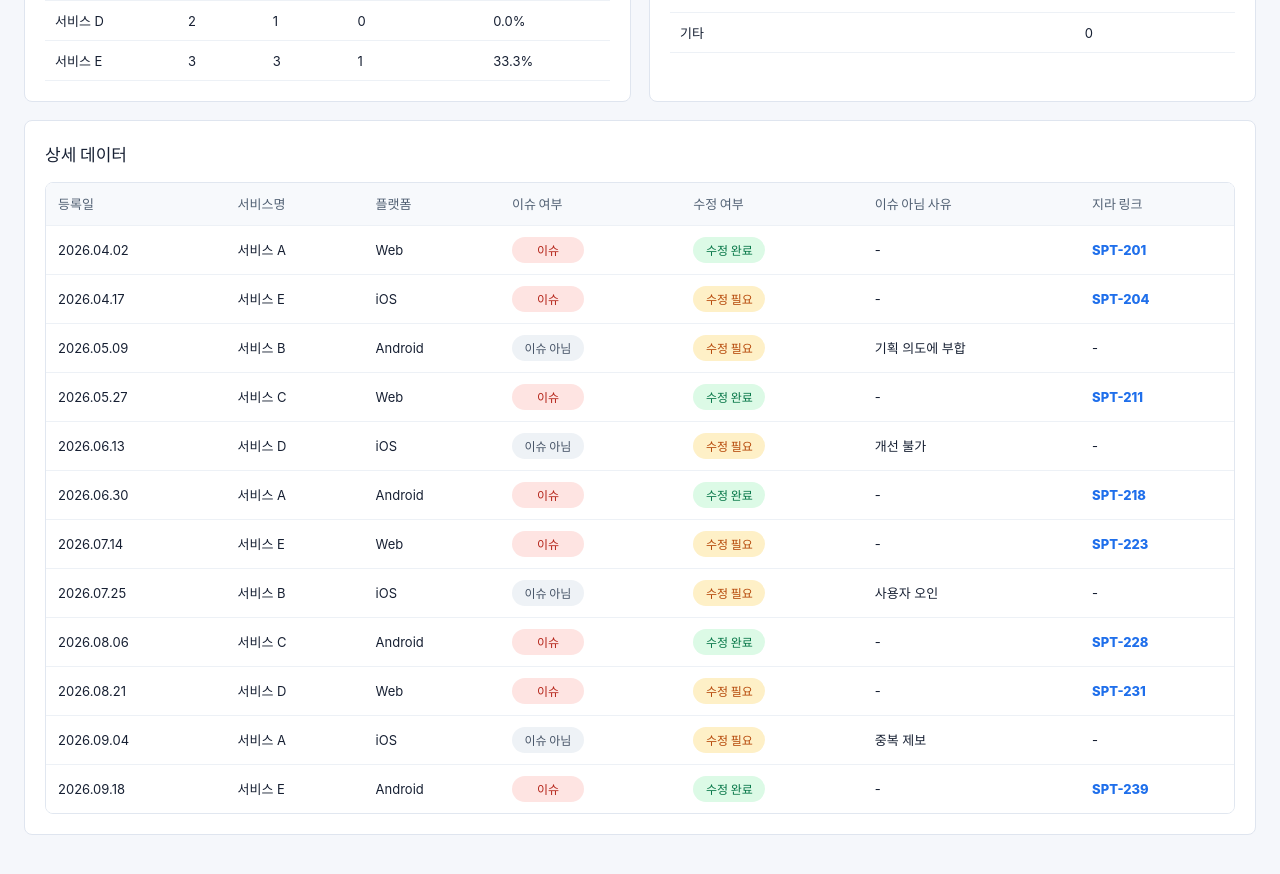
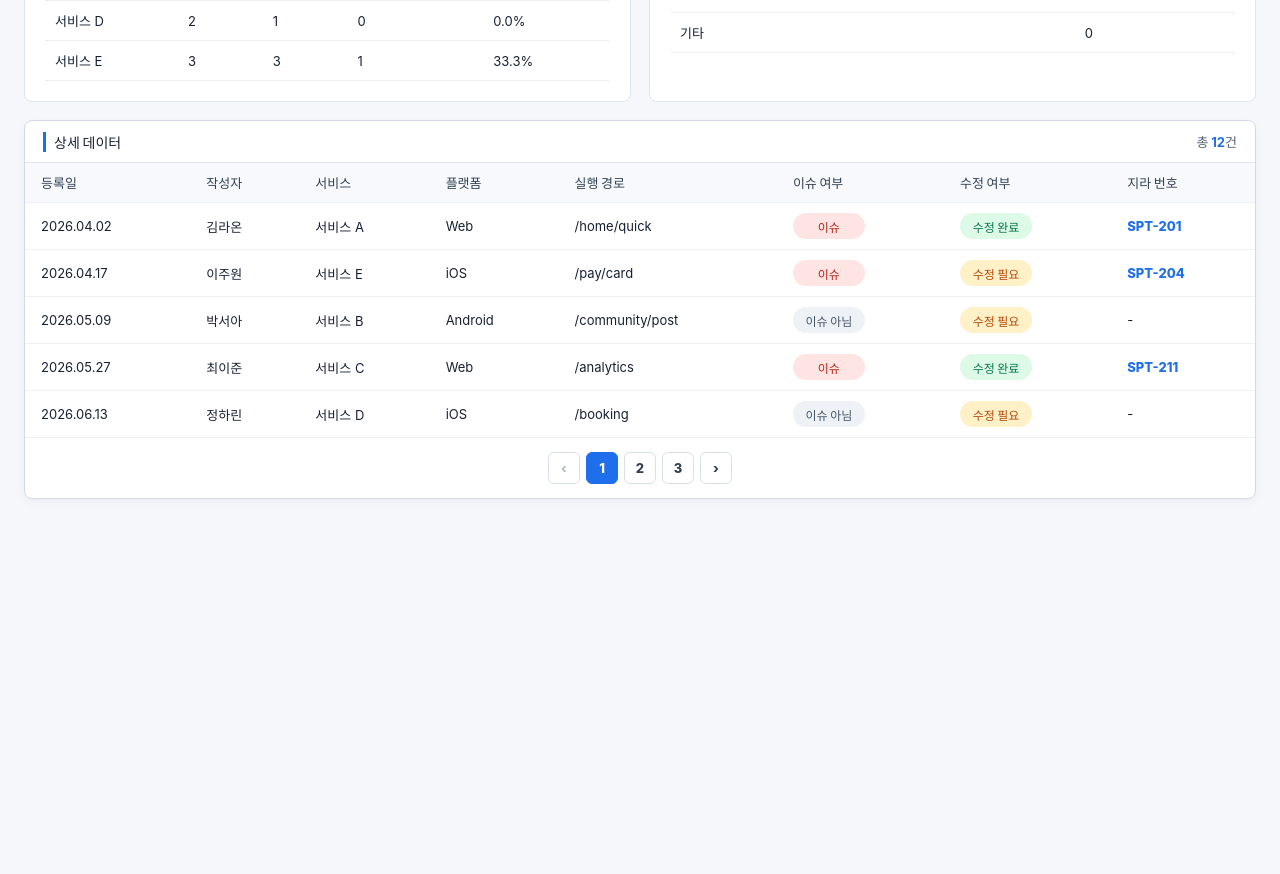
Before and after one commit to HYBEN09/supporters_dashboard, a React (Vite) app: page /dashboard in a window 1280 px wide. Shown: the part 1360-2234 px from the top of the page. After the commit the page ends 1907 px from the top, so only its background shows below. Built offline with nearby package versions, Linux system fonts and the light colour scheme.

Commit message:
style(dashboard): refine detail data table layout

```diff
--- a/src/components/ui/Pagination.module.css
+++ b/src/components/ui/Pagination.module.css
@@ -1,15 +1,38 @@
 .pagination {
   display: flex;
   align-items: center;
-  justify-content: flex-end;
-  gap: 12px;
-  margin-top: 16px;
+  justify-content: center;
+  gap: 6px;
+  padding: 14px 0;
 }
 
-.pagination span {
-  min-width: 68px;
-  color: #536174;
+.pageButton {
+  display: inline-flex;
+  align-items: center;
+  justify-content: center;
+  width: 32px;
+  height: 32px;
+  border: 1px solid #d8e0ec;
+  border-radius: 6px;
+  background: #ffffff;
+  color: #344054;
   font-size: 13px;
   font-weight: 800;
-  text-align: center;
 }
+
+.pageButton:hover:not(:disabled) {
+  border-color: #1f6feb;
+  color: #1f6feb;
+}
+
+.pageButton:disabled {
+  color: #b4bdca;
+  cursor: not-allowed;
+}
+
+.active,
+.active:hover:not(:disabled) {
+  border-color: #1f6feb;
+  background: #1f6feb;
+  color: #ffffff;
+}
--- a/src/components/ui/Pagination.tsx
+++ b/src/components/ui/Pagination.tsx
@@ -1,4 +1,3 @@
-import { Button } from "./Button";
 import styles from "./Pagination.module.css";
 
 type PaginationProps = {
@@ -8,17 +7,43 @@ type PaginationProps = {
 };
 
 export function Pagination({ page, totalPages, onChange }: PaginationProps) {
+  const pages = Array.from({ length: totalPages }, (_, index) => index + 1);
+
   return (
-    <div className={styles.pagination} aria-label="페이지네이션">
-      <Button disabled={page === 1} onClick={() => onChange(page - 1)}>
-        이전
-      </Button>
-      <span>
-        {page} / {totalPages}
-      </span>
-      <Button disabled={page === totalPages} onClick={() => onChange(page + 1)}>
-        다음
-      </Button>
-    </div>
+    <nav className={styles.pagination} aria-label="페이지네이션">
+      <button
+        aria-label="이전 페이지"
+        className={styles.pageButton}
+        disabled={page === 1}
+        type="button"
+        onClick={() => onChange(page - 1)}
+      >
+        ‹
+      </button>
+      {pages.map((pageNumber) => (
+        <button
+          aria-current={pageNumber === page ? "page" : undefined}
+          className={
+            pageNumber === page
+              ? `${styles.pageButton} ${styles.active}`
+              : styles.pageButton
+          }
+          key={pageNumber}
+          type="button"
+          onClick={() => onChange(pageNumber)}
+        >
+          {pageNumber}
+        </button>
+      ))}
+      <button
+        aria-label="다음 페이지"
+        className={styles.pageButton}
+        disabled={page === totalPages}
+        type="button"
+        onClick={() => onChange(page + 1)}
+      >
+        ›
+      </button>
+    </nav>
   );
 }
--- a/src/pages/DashboardPage.module.css
+++ b/src/pages/DashboardPage.module.css
@@ -110,3 +110,85 @@
   color: #526174;
   font-weight: 900;
 }
+
+.detailPanel {
+  overflow: hidden;
+  border: 1px solid #d2d9e6;
+  border-radius: 8px;
+  background: #ffffff;
+  box-shadow: 0 4px 12px rgba(16, 24, 40, 0.04);
+}
+
+.detailHeader {
+  display: flex;
+  align-items: center;
+  justify-content: space-between;
+  min-height: 42px;
+  border-bottom: 1px solid #dfe5ef;
+  padding: 0 18px;
+}
+
+.detailHeader h2 {
+  margin: 0;
+  border-left: 3px solid #1f6feb;
+  color: #172033;
+  font-size: 14px;
+  font-weight: 900;
+  padding-left: 8px;
+}
+
+.detailHeader span {
+  color: #526174;
+  font-size: 13px;
+  font-weight: 800;
+}
+
+.detailHeader strong {
+  color: #1f6feb;
+}
+
+.detailTableWrap {
+  overflow-x: auto;
+}
+
+.detailTable {
+  width: 100%;
+  min-width: 1000px;
+  border-collapse: collapse;
+  font-size: 13px;
+}
+
+.detailTable th {
+  height: 38px;
+  background: #f7f9fc;
+  color: #344054;
+  font-weight: 900;
+  text-align: left;
+}
+
+.detailTable th,
+.detailTable td {
+  border-bottom: 1px solid #edf1f6;
+  padding: 10px 16px;
+  vertical-align: middle;
+}
+
+.detailTable tbody tr:hover {
+  background: #f8fbff;
+}
+
+.detailTable a {
+  color: #1f6feb;
+  font-weight: 800;
+  text-decoration: none;
+}
+
+.detailTable a:hover {
+  text-decoration: underline;
+}
+
+.empty {
+  height: 120px;
+  color: #667085;
+  text-align: center;
+}
--- a/src/pages/DashboardPage.tsx
+++ b/src/pages/DashboardPage.tsx
@@ -30,7 +30,8 @@ import type {
   SelectableFilter,
   ServiceName,
 } from "../types/issue";
-import { formatPercent } from "../utils/formatters";
+import { usePagination } from "../hooks/usePagination";
+import { createJiraUrl, formatDate, formatPercent } from "../utils/formatters";
 import {
   DEFAULT_FILTERS,
   filterIssues,
@@ -43,9 +44,10 @@ import {
   getServiceStatus,
 } from "../utils/issueMetrics";
 import { KpiCard } from "../components/dashboard/KpiCard";
-import { IssueTable } from "../components/tables/IssueTable";
 import { Button } from "../components/ui/Button";
+import { Pagination } from "../components/ui/Pagination";
 import { SectionCard } from "../components/ui/SectionCard";
+import { StatusBadge } from "../components/ui/StatusBadge";
 import styles from "./DashboardPage.module.css";
 
 const reasonColors = ["#1f6feb", "#12b76a", "#f79009", "#f04438", "#667085"];
@@ -83,6 +85,7 @@ export function DashboardPage() {
     () => getNotIssueReasonStatus(filteredIssues),
     [filteredIssues],
   );
+  const detailPagination = usePagination(filteredIssues, 5);
 
   const periodSummary = `${selectedPeriod.start.replaceAll("-", ".")} - ${selectedPeriod.end.replaceAll("-", ".")}`;
   const currentSummary = `현재 조회: 전체 기간 · ${filters.serviceName} 서비스 · ${filters.platform} 플랫폼`;
@@ -365,9 +368,73 @@ export function DashboardPage() {
         </SectionCard>
       </div>
 
-      <SectionCard title="상세 데이터">
-        <IssueTable items={filteredIssues} />
-      </SectionCard>
+      <section className={styles.detailPanel}>
+        <div className={styles.detailHeader}>
+          <h2>상세 데이터</h2>
+          <span>
+            총 <strong>{filteredIssues.length}</strong>건
+          </span>
+        </div>
+        <div className={styles.detailTableWrap}>
+          <table className={styles.detailTable}>
+            <thead>
+              <tr>
+                <th>등록일</th>
+                <th>작성자</th>
+                <th>서비스</th>
+                <th>플랫폼</th>
+                <th>실행 경로</th>
+                <th>이슈 여부</th>
+                <th>수정 여부</th>
+                <th>지라 번호</th>
+              </tr>
+            </thead>
+            <tbody>
+              {detailPagination.paginatedItems.length > 0 ? (
+                detailPagination.paginatedItems.map((issue) => (
+                  <tr key={issue.id}>
+                    <td>{formatDate(issue.registeredAt)}</td>
+                    <td>{issue.authorName}</td>
+                    <td>{issue.serviceName}</td>
+                    <td>{issue.platform}</td>
+                    <td>{issue.path}</td>
+                    <td>
+                      <StatusBadge value={issue.issueStatus} />
+                    </td>
+                    <td>
+                      <StatusBadge value={issue.fixStatus} />
+                    </td>
+                    <td>
+                      {issue.jiraKey ? (
+                        <a
+                          href={createJiraUrl(issue.jiraKey)}
+                          rel="noreferrer"
+                          target="_blank"
+                        >
+                          {issue.jiraKey}
+                        </a>
+                      ) : (
+                        "-"
+                      )}
+                    </td>
+                  </tr>
+                ))
+              ) : (
+                <tr>
+                  <td className={styles.empty} colSpan={8}>
+                    표시할 데이터가 없습니다.
+                  </td>
+                </tr>
+              )}
+            </tbody>
+          </table>
+        </div>
+        <Pagination
+          page={detailPagination.page}
+          totalPages={detailPagination.totalPages}
+          onChange={detailPagination.goToPage}
+        />
+      </section>
     </>
   );
 }
```
